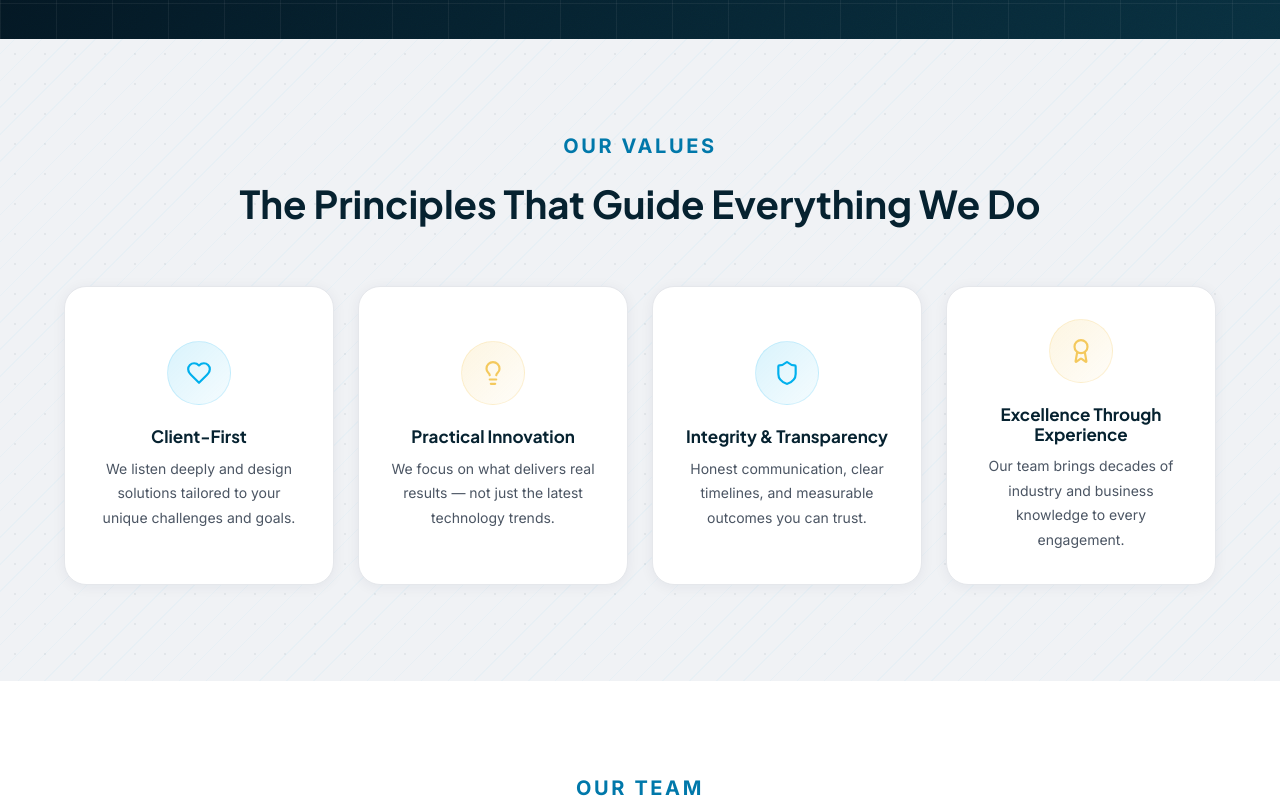
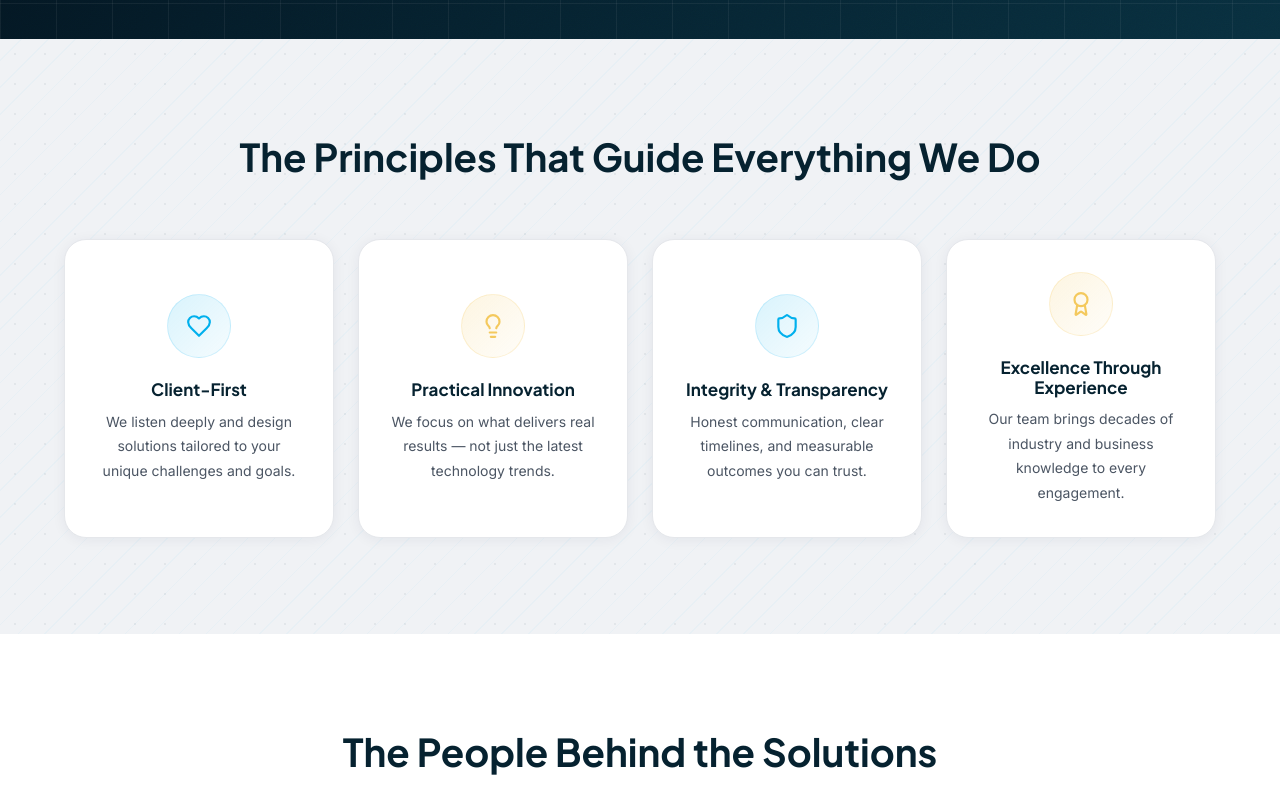
Before and after one commit to overdimetechteam/overdimeTechnologies-webpage, a React (Vite) app: page /overdimeTechnologies-webpage/about in a window 1280 px wide. Shown: the part 1660-2460 px from the top of the page. Built offline with nearby package versions, Linux system fonts and the light colour scheme.

Commit message:
topic removed

```diff
--- a/src/pages/About.jsx
+++ b/src/pages/About.jsx
@@ -126,8 +126,7 @@ export default function About() {
           <div className="container">
             <FadeUp>
               <div style={{ textAlign: 'center', marginBottom: 60 }}>
-                <span className="section-label">Our Values</span>
-                <h2 style={{ fontSize: 'clamp(24px, 3vw, 40px)', marginTop: 10 }}>The Principles That Guide Everything We Do</h2>
+                <h2 style={{ fontSize: 'clamp(24px, 3vw, 40px)' }}>The Principles That Guide Everything We Do</h2>
               </div>
             </FadeUp>
             <div className="grid-4" style={{ alignItems: 'stretch' }}>
@@ -158,8 +157,7 @@ export default function About() {
           <div className="container">
             <FadeUp>
               <div style={{ textAlign: 'center', marginBottom: 60 }}>
-                <span className="section-label">Our Team</span>
-                <h2 style={{ fontSize: 'clamp(24px, 3vw, 40px)', marginTop: 10 }}>The People Behind the Solutions</h2>
+                <h2 style={{ fontSize: 'clamp(24px, 3vw, 40px)' }}>The People Behind the Solutions</h2>
               </div>
             </FadeUp>
             <div className="grid-3" style={{ alignItems: 'stretch' }}>
```
